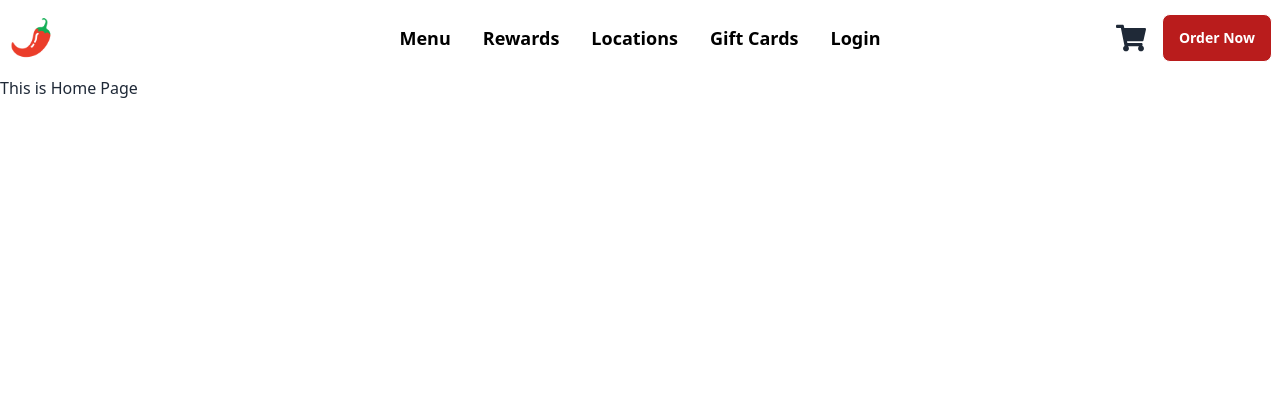
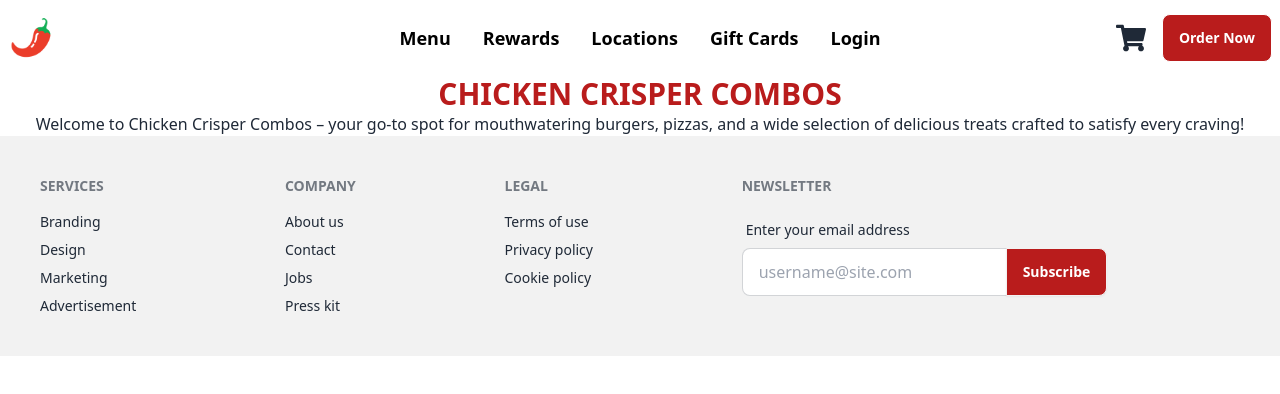
Before and after one commit to Nadim-Nion/restaurant-website-client, a React (Vite) app: page / in a window 1280 px wide. Shown: the top 394 px of the page. Built offline with nearby package versions, Linux system fonts and the light colour scheme.

Commit message:
Footer and JSON file added

```diff
--- a/src/layouts/MainLayout.jsx
+++ b/src/layouts/MainLayout.jsx
@@ -1,12 +1,14 @@
 import React from 'react';
 import { Outlet } from 'react-router-dom';
 import Header from '../pages/SharedComponent/Header/Header';
+import Footer from '../pages/SharedComponent/Footer/Footer';
 
 const MainLayout = () => {
     return (
         <div>
             <Header></Header>
             <Outlet></Outlet>
+            <Footer></Footer>
         </div>
     );
 };
--- a/src/pages/HomePage/Home/Home.jsx
+++ b/src/pages/HomePage/Home/Home.jsx
@@ -3,7 +3,10 @@
 const Home = () => {
     return (
         <div>
-            <h2>This is Home Page</h2>
+            <div className='text-center'>
+                <h2 className='uppercase text-3xl text-red-700 font-bold'>Chicken Crisper Combos</h2>
+                <p>Welcome to Chicken Crisper Combos – your go-to spot for mouthwatering burgers, pizzas, and a wide selection of delicious treats crafted to satisfy every craving!</p>
+            </div>
         </div>
     );
 };
--- /dev/null
+++ b/src/pages/SharedComponent/Footer/Footer.jsx
@@ -0,0 +1,45 @@
+import React from 'react';
+
+const Footer = () => {
+    return (
+        <footer className="footer bg-base-200 text-base-content p-10">
+            <nav>
+                <h6 className="footer-title">Services</h6>
+                <a className="link link-hover">Branding</a>
+                <a className="link link-hover">Design</a>
+                <a className="link link-hover">Marketing</a>
+                <a className="link link-hover">Advertisement</a>
+            </nav>
+            <nav>
+                <h6 className="footer-title">Company</h6>
+                <a className="link link-hover">About us</a>
+                <a className="link link-hover">Contact</a>
+                <a className="link link-hover">Jobs</a>
+                <a className="link link-hover">Press kit</a>
+            </nav>
+            <nav>
+                <h6 className="footer-title">Legal</h6>
+                <a className="link link-hover">Terms of use</a>
+                <a className="link link-hover">Privacy policy</a>
+                <a className="link link-hover">Cookie policy</a>
+            </nav>
+            <form>
+                <h6 className="footer-title">Newsletter</h6>
+                <fieldset className="form-control w-80">
+                    <label className="label">
+                        <span className="label-text">Enter your email address</span>
+                    </label>
+                    <div className="join">
+                        <input
+                            type="text"
+                            placeholder="username@site.com"
+                            className="input input-bordered join-item" />
+                        <button className="btn bg-red-700 join-item text-white">Subscribe</button>
+                    </div>
+                </fieldset>
+            </form>
+        </footer>
+    );
+};
+
+export default Footer;
```
Also changed, not shown: public/restaurant.json (added, +23 -0 lines).
